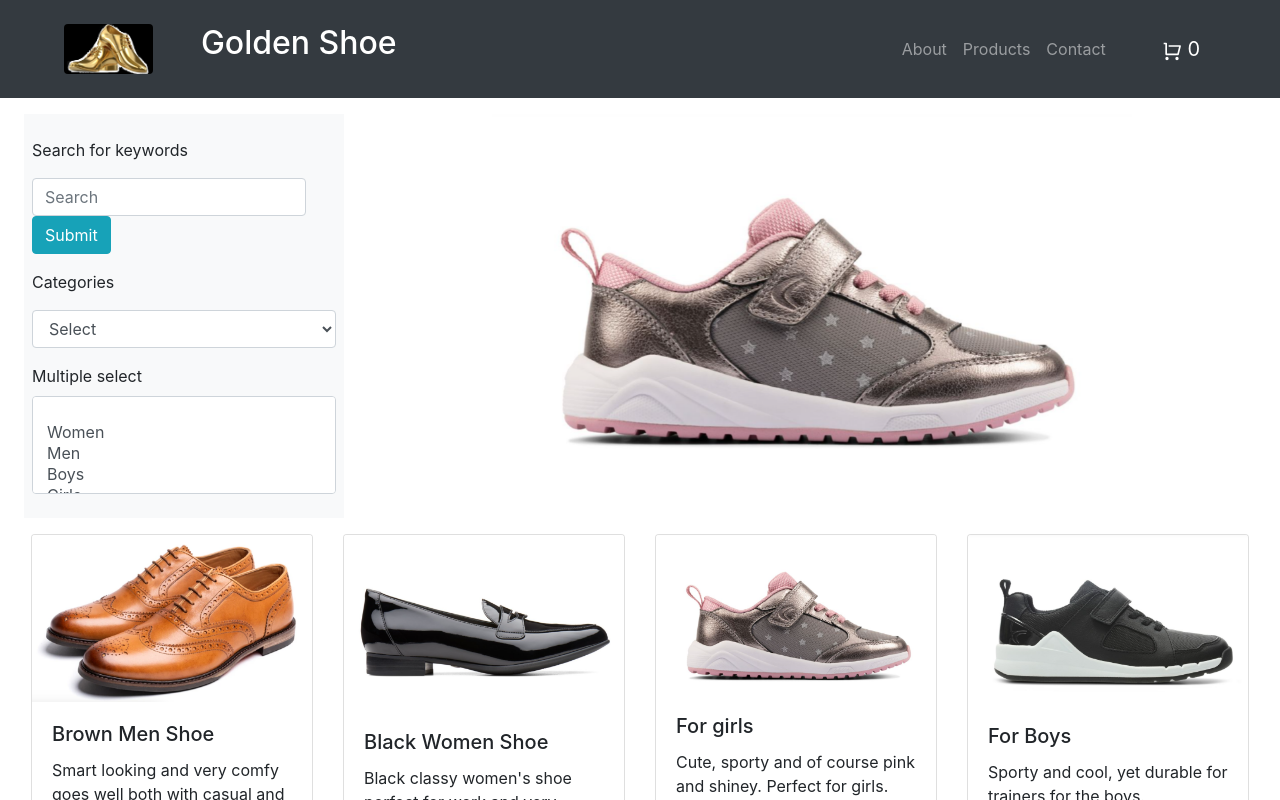
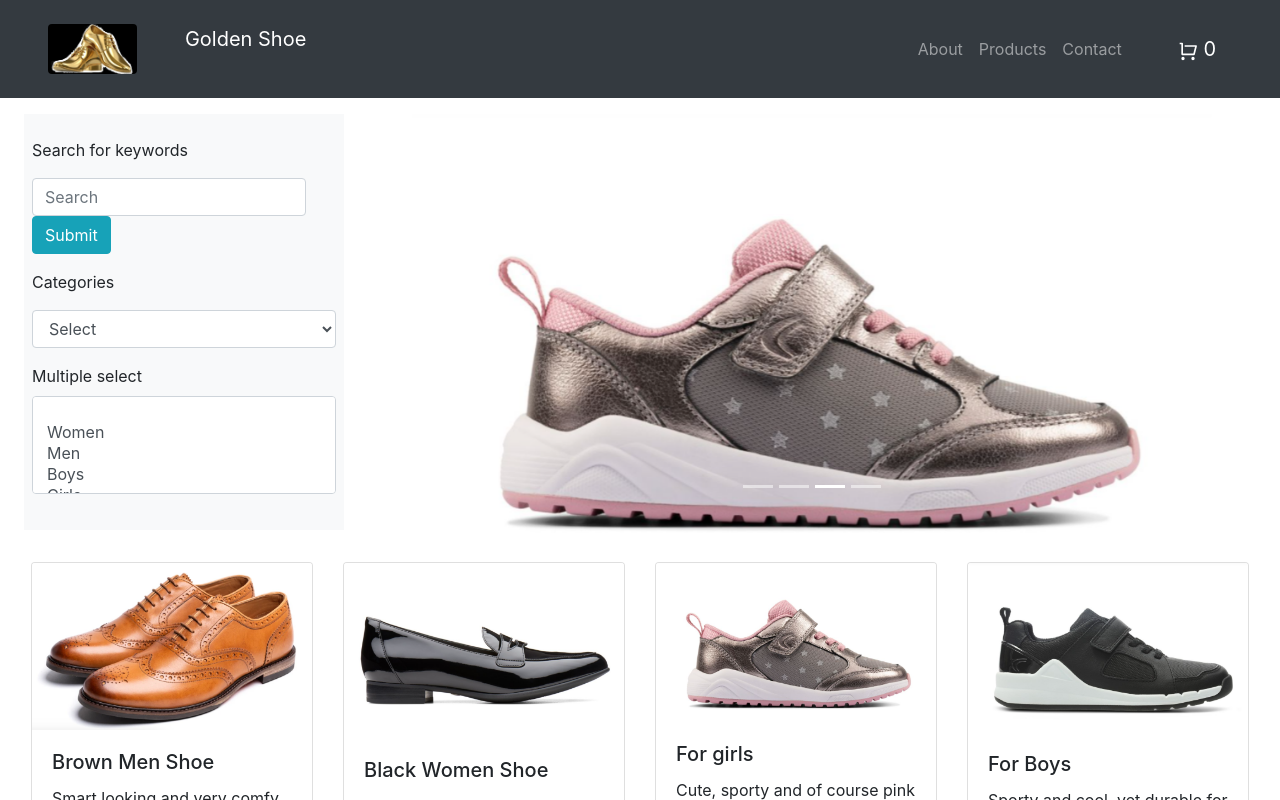
Before and after one commit to halitos/Golden-Shoe-Page, a React (Create React App) app: page / in a window 1280 px wide. Shown: the top 800 px of the page. Built offline with nearby package versions, Linux system fonts and the light colour scheme.

Commit message:
add context, guide-modal and add/remove product

```diff
--- a/src/App.css
+++ b/src/App.css
@@ -8,28 +8,20 @@
 }
 
 .carcontainer {
-  max-width: 80vh;
+  max-width: 100vh;
+  max-height: 50vh;
 }
 
 .size-select {
   width: 3rem;
   height: 3rem;
+  border: solid 0.15rem;
   border-radius: 50%;
 }
 
-/* .panel-container {
-  height: 100%;
-  width: 100%;
-  background-color: white;
-  display: flex;
-  align-items: center;
-  justify-content: center;
-  flex-direction: column;
-} */
-
-@media (max-width: 760px) {
+/* @media (max-width: 760px) {
   * {
     padding: 0px;
     margin: 0px;
   }
-}
+} */
--- a/src/App.js
+++ b/src/App.js
@@ -1,3 +1,4 @@
+import React, { useState } from "react";
 import "./App.css";
 import CarouselBox from "./Components/CarouselBox";
 import Footer from "./Components/Footer";
@@ -6,10 +7,14 @@ import FormArea from "./Components/FormArea";
 import ProductCardsDisplay from "./Components/ProductCardsDisplay";
 import SingleProductDetail from "./Components/SingleProductDetail";
 import { Route, Switch } from "react-router-dom";
+import AmountContext from "./Components/Context";
 
 function App() {
+  const [amount, setAmount] = useState(false);
+  const value = { amount, setAmount };
   return (
     <>
+      <AmountContext.Provider value={value}>
         <NavbarBrand />
         <Switch>
           <Route exact path="/">
@@ -24,6 +29,7 @@ function App() {
           </Route>
         </Switch>
         <Footer />
+      </AmountContext.Provider>
     </>
   );
 }
--- /dev/null
+++ b/src/Components/Context.js
@@ -0,0 +1,8 @@
+import React from "react";
+
+const AmountContext = React.createContext({
+  amount: false,
+  setAmount: () => {},
+});
+
+export default AmountContext;
--- a/src/Components/NavbarBrand.js
+++ b/src/Components/NavbarBrand.js
@@ -1,17 +1,20 @@
-import React from "react";
+import React, { useContext } from "react";
 import logo from "../images/logo.png";
 import { Link } from "react-router-dom";
 import { Navbar, Nav } from "react-bootstrap";
 import { RiShoppingCartLine } from "react-icons/ri";
+import AmountContext from "./Context";
 
 const NavbarBrand = () => {
+  const { amount } = useContext(AmountContext);
+
   return (
     <Navbar
       bg="dark"
       variant="dark"
       className="d-flex justify-content-between px-5"
     >
-      <Navbar.Brand href="#home" className="d-flex p-3">
+      <Navbar.Brand href="#home" className="d-flex py-3">
         <Link to="/">
           <img
             alt=""
@@ -21,16 +24,16 @@ const NavbarBrand = () => {
             className="d-inline-block align-top mr-5 rounded"
           />
         </Link>{" "}
-        <h2>Golden Shoe</h2>
+        Golden Shoe
       </Navbar.Brand>
-      <Nav className="d-flex justify-content-center p-3">
+      <Nav className="w-100 d-flex justify-content-end">
         <Nav.Link href="#home">About</Nav.Link>
         <Nav.Link href="#features">Products</Nav.Link>
         <Nav.Link href="#pricing">Contact</Nav.Link>
-        <Navbar.Brand className="ml-5 ">
-          <RiShoppingCartLine /> <span className="counter">0</span>
-        </Navbar.Brand>
       </Nav>
+      <Navbar.Brand className="ml-5 ">
+        <RiShoppingCartLine /> <span className="counter">{amount ? 1 : 0}</span>
+      </Navbar.Brand>
     </Navbar>
   );
 };
--- a/src/Components/ProductCard.js
+++ b/src/Components/ProductCard.js
@@ -10,7 +10,7 @@ const ProductCard = ({ products }) => {
   const imgSrcs = [brown_shoe, black_shoe, girls, boys];
 
   return products.map((product, index) => (
-    <div className="col-sm">
+    <div className="col-lg-3 col-md-6 col-sm-12 my-3">
       <Card>
         <Card.Img variant="top" src={imgSrcs[index]} />
         <Card.Body>
--- a/src/Components/SingleProductDetail.js
+++ b/src/Components/SingleProductDetail.js
@@ -1,58 +1,67 @@
-import React, { useState } from "react";
+import React, { useState, useContext } from "react";
 import brown_shoe from "../images/brown_shoe.PNG";
-import sizeguide from "../images/sizeguide.PNG";
-import SlidingPanel from "react-sliding-side-panel";
+import SizeGuideModal from "./SizeGuideModal";
+import AmountContext from "./Context";
 
 const SingleProductDetail = () => {
-  const [openPanel, setOpenPanel] = useState(false);
+  const { amount, setAmount } = useContext(AmountContext);
+  const [show, setShow] = useState(false);
+
+  const handleClose = () => setShow(false);
+  const handleShow = () => setShow(true);
+
+  function handleClick() {
+    !amount ? setAmount(true) : setAmount(false);
+    console.log(amount);
+  }
 
   return (
     <>
-      <SlidingPanel type={"right"} isOpen={openPanel} size={40}>
-        <div>
-          <div>
-            <img src={sizeguide} alt="size guide"></img>
-          </div>
-          <button
-            className="btn text-white bg-secondary"
-            onClick={() => setOpenPanel(false)}
-          >
-            X
-          </button>
-        </div>
-      </SlidingPanel>
+      <SizeGuideModal
+        handleClose={handleClose}
+        handleShow={handleShow}
+        show={show}
+      />
       <div className="container d-flex my-5">
         <img src={brown_shoe} alt="sample shoe" className="w-75 h-50"></img>
         <div>
           <h3>Fab Brown Shoe</h3>
           <p>This is the sigle product details page to be worked on later...</p>
-          <div className="container">
-            <button className="size-select btn btn-sm border-danger m-2">
+          <p>Select Size</p>
+          <button className="btn btn-sm text-success" onClick={handleShow}>
+            Size guide
+          </button>
+          <div className="container mt-2">
+            <button className="size-select btn btn-sm border-danger m-3">
               7.5
             </button>
-            <button className="size-select btn btn-sm border-danger m-2 ">
+            <button className="size-select btn btn-sm border-danger m-3 ">
               8
             </button>
-            <button className="size-select btn btn-sm border-danger m-2">
+            <button className="size-select btn btn-sm border-danger m-3">
               8.5
             </button>
           </div>
-          <div className="container">
-            <button className="size-select btn btn-sm border-success m-2 ">
+          <div className="container mb-5">
+            <button
+              className={
+                amount
+                  ? "size-select btn btn-sm border-danger m-3"
+                  : "size-select btn btn-sm border-success m-3 "
+              }
+            >
               9
             </button>
-            <button className="size-select btn btn-sm border-danger m-2">
+            <button className="size-select btn btn-sm border-danger m-3">
               9.5
             </button>
-            <button className="size-select btn btn-sm border-danger m-2">
+            <button className="size-select btn btn-sm border-danger m-3">
               10
             </button>
           </div>
-          <button
-            className="btn btn-sm text-success"
-            onClick={() => setOpenPanel(true)}
-          >
-            Size guide
+
+          <button className="btn btn-dark" onClick={handleClick}>
+            {!amount ? "Add to Basket" : "Remove"}
           </button>
         </div>
       </div>
--- /dev/null
+++ b/src/Components/SizeGuideModal.js
@@ -0,0 +1,28 @@
+import React from "react";
+import { Modal, Button } from "react-bootstrap";
+import sizeguide from "../images/sizeguide.PNG";
+
+function SizeGuideModal({ show, handleClose, handleShow }) {
+  return (
+    <>
+      <Modal show={show} onHide={handleClose}>
+        <Modal.Header closeButton>
+          <Modal.Title>Size Guide</Modal.Title>
+        </Modal.Header>
+        <Modal.Body>
+          {" "}
+          <div>
+            <img src={sizeguide} alt="size guide" className="w-100"></img>
+          </div>
+        </Modal.Body>
+        <Modal.Footer>
+          <Button variant="secondary" onClick={handleClose}>
+            Close
+          </Button>
+        </Modal.Footer>
+      </Modal>
+    </>
+  );
+}
+
+export default SizeGuideModal;
```
Also changed, not shown: 1 other file (tests, documents, lock files or other folders). Lines whose indentation alone changed are shown as unchanged.
